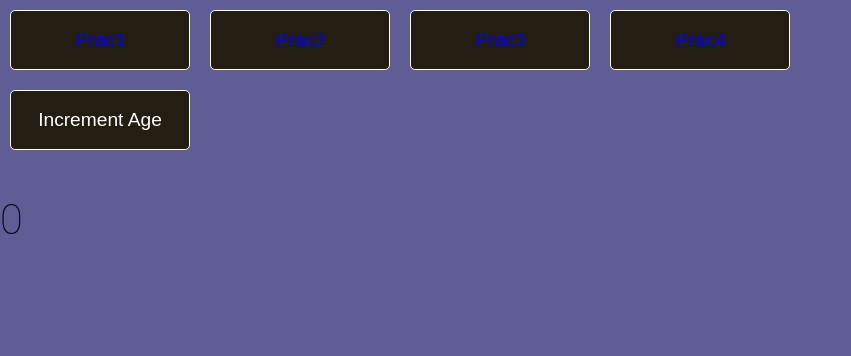
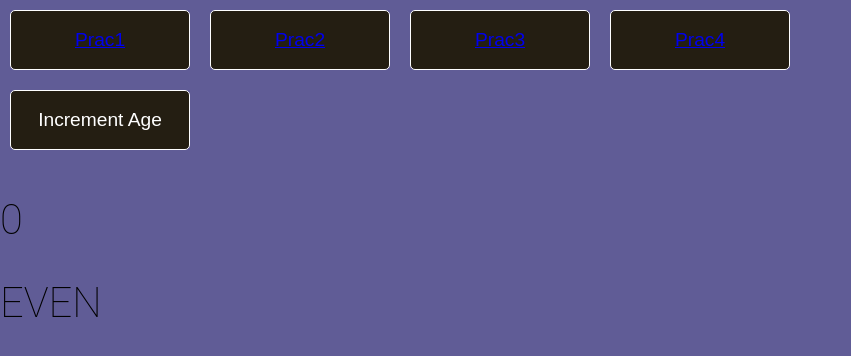
Before and after one commit to aks318/reactjs-small-projects, a React (Create React App) app: page /prac4 in a window 1280 px wide. Shown: the top 356 px of the page, without its empty margins (0-851 px from the left). Built offline with nearby package versions, Linux system fonts and the light colour scheme.

Commit message:
useMemo Practice

```diff
--- a/src/component/prac4/AgeIncrement.js
+++ b/src/component/prac4/AgeIncrement.js
@@ -1,16 +1,25 @@
-import React, { useState } from 'react'
+import React, { useMemo, useState } from 'react'
 
 const AgeIncrement = () => {
     const [age , setAge] = useState(0)
+    const [name , setName] = useState('Aakash')
 
     const incrementAge = () => {
         setAge(age + 1)
     }
 
+    const usememoFunc = useMemo(() => {
+        let i = 0
+        while(i < 10000*100000) i++
+        return age % 2 ===0 ? 'Even' : 'Odd'
+
+    } , [name])
+
     return (
         <div>
             <button onClick = {incrementAge}>Increment Age</button>
             <h2>{age}</h2>
+            <h2>{usememoFunc}</h2>
         </div>
     )
 }
```
